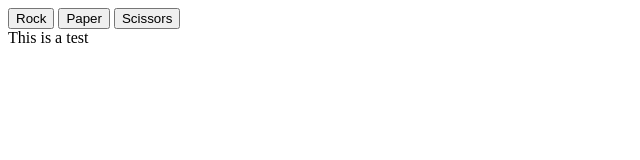
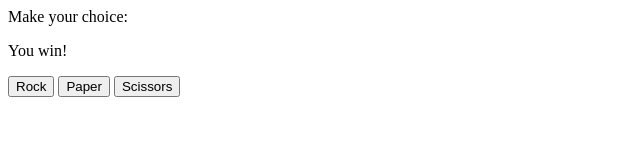
Before and after one commit to Thomo99/odin-rock-paper-scissors, a plain HTML site: page index.html in a window 1280 px wide. Both pictures are taken after a click on the button "Rock". Shown: the whole page, without its empty margins (0-640 px from the left). Drawn offline with Linux system fonts and the light colour scheme.

Commit message:
Game results play on screen, however they are cascading.

```diff
--- a/index.html
+++ b/index.html
@@ -9,14 +9,17 @@
 </head>
 <body>
 
-    <button id="rock">Rock</button>
-    <button id="paper">Paper</button>
-    <button id="scissors">Scissors</button>
 
     <div id="results">
 
 
     </div>
+
+    <button id="rock">Rock</button>
+    <button id="paper">Paper</button>
+    <button id="scissors">Scissors</button>
+
+
 
 
     <script>
@@ -33,17 +36,21 @@
         }
 
         function play (choice) {
-            let play = choice;
-            let comp = computerChoice();
+            const play = choice;
+            const comp = computerChoice();
+            const resultdiv = document.createElement('p');
 
             if(play == comp){
-                alert("It's a tie!")
+                resultdiv.textContent = "It's a tie!";
+                document.getElementById('results').appendChild(resultdiv);
                 return;
             } else if (play==='rock' && comp === 'scissors' || play === 'paper' && comp==='rock' || play==='scissors' && comp==='paper'){
-                alert("You win!")
+                resultdiv.textContent = "You win!";
+                document.getElementById('results').appendChild(resultdiv);
                 return 1;
             } else {
-                alert("You lose!")
+                resultdiv.textContent = "You lose!";
+                document.getElementById('results').appendChild(resultdiv);
                 return -1;
             }
 
@@ -68,7 +75,7 @@
             const content = document.createElement('div');
 
             content.classList.add('content');
-            content.textContent = 'This is a test';
+            content.textContent = 'Make your choice:';
             results.appendChild(content);
         });
 
```
